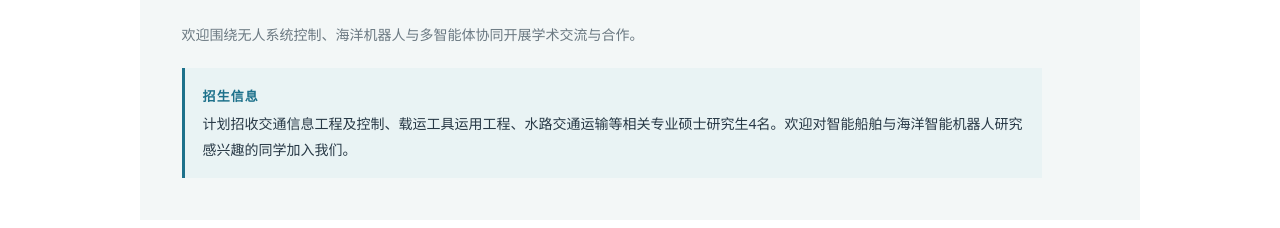
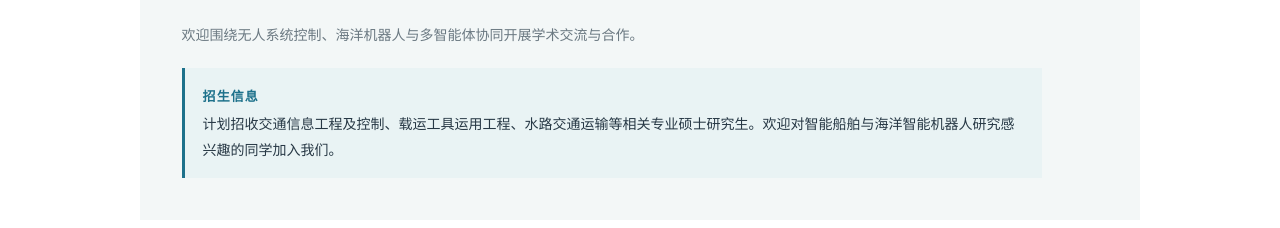
Before and after one commit to huganzhang-blip/zhanghugan.cn, a plain HTML site: page team.html in a window 1280 px wide. Shown: the part 1813-2041 px from the top of the page. Drawn offline with Linux system fonts and the light colour scheme.

Commit message:
Remove fixed student recruitment count

```diff
--- a/team.html
+++ b/team.html
@@ -5,5 +5,5 @@
 <section class="team-participants"><h2 class="section-title">团队参与人</h2><div class="participant-grid"><article><img src="assets/zhang-zhiheng.jpg" alt="张志恒个人照片"><div><h3>张志恒</h3><p class="participant-bio">博士，上海海事大学商船学院航海系讲师、硕士研究生导师，博士毕业于上海交通大学。主要研究智能船舶控制、船舶运动建模与控制及智能航行。</p></div></article><article><img src="assets/gao-shihang.jpg" alt="高诗杭个人照片"><div><h3>高诗杭</h3><p class="participant-bio">博士，上海海事大学商船学院航海系讲师，博士毕业于大连海事大学。主要研究船舶运动控制及无人船—无人机协同控制。</p></div></article></div></section>
 <section class="team-members"><h2 class="section-title">研究生成员</h2><div class="member-cohorts"><article><span>2025级</span><h3>硕士研究生</h3><ul><li>李安灵</li><li>邓芳盛</li></ul></article><article><span>2026级</span><h3>硕士研究生</h3><ul><li>黄佳富</li><li>赵勇丞</li><li>王雨洁</li><li>孙小戈</li></ul></article></div></section>
 <section><h2 class="section-title">研究方向</h2><div class="show-grid"><article><h3>无人艇自主控制</h3><p>复杂海洋环境下的运动控制、路径跟踪与安全航行。</p></article><article><h3>集群协同与韧性</h3><p>通信受限、网络攻击和不确定环境下的分布式协同。</p></article><article><h3>智能决策与学习</h3><p>强化学习、目标预测和安全约束控制方法。</p></article></div></section>
-<section class="contact contact-panel"><div class="contact-copy"><p class="kicker">CONTACT</p><h2>联系我们</h2><dl><div><dt>地址</dt><dd>上海海事大学，上海市浦东新区海港大道1550号</dd></div><div><dt>邮箱</dt><dd><a href="mailto:zhanghg@shmtu.edu.cn">zhanghg@shmtu.edu.cn</a></dd></div></dl><p class="contact-invite">欢迎围绕无人系统控制、海洋机器人与多智能体协同开展学术交流与合作。</p><p class="contact-recruit"><span>招生信息</span>计划招收交通信息工程及控制、载运工具运用工程、水路交通运输等相关专业硕士研究生4名。欢迎对智能船舶与海洋智能机器人研究感兴趣的同学加入我们。</p></div></section>
+<section class="contact contact-panel"><div class="contact-copy"><p class="kicker">CONTACT</p><h2>联系我们</h2><dl><div><dt>地址</dt><dd>上海海事大学，上海市浦东新区海港大道1550号</dd></div><div><dt>邮箱</dt><dd><a href="mailto:zhanghg@shmtu.edu.cn">zhanghg@shmtu.edu.cn</a></dd></div></dl><p class="contact-invite">欢迎围绕无人系统控制、海洋机器人与多智能体协同开展学术交流与合作。</p><p class="contact-recruit"><span>招生信息</span>计划招收交通信息工程及控制、载运工具运用工程、水路交通运输等相关专业硕士研究生。欢迎对智能船舶与海洋智能机器人研究感兴趣的同学加入我们。</p></div></section>
 </main><footer><p>© 2026 章沪淦</p><a href="index.html">返回首页</a></footer><script src="app.js"></script></body></html>
```
